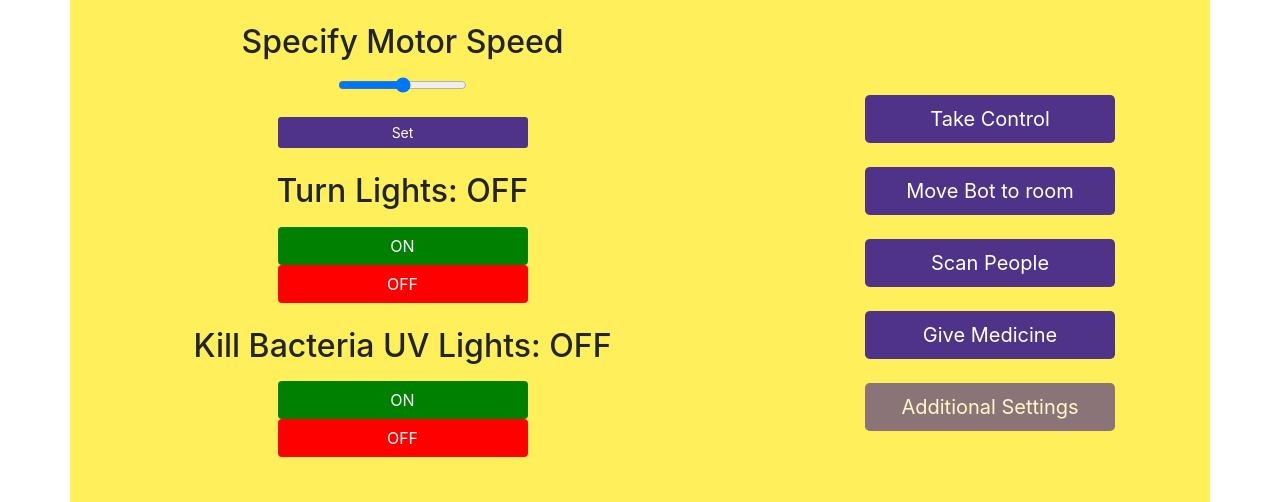
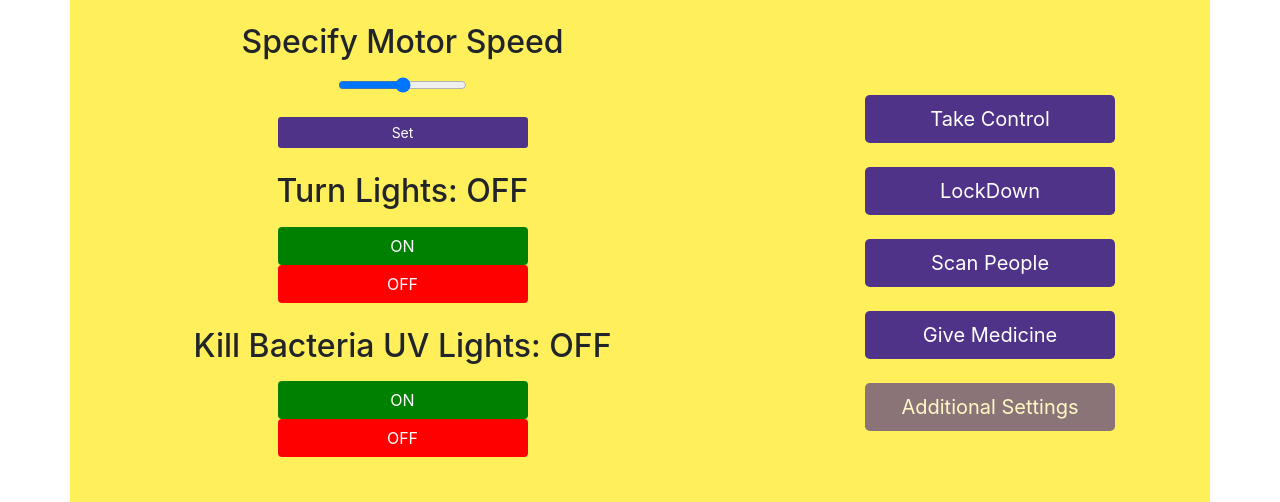
Before and after one commit to harshithtunuguntla/CoviBot, a Flask app: page /additional_settings in a window 1280 px wide. Shown: the part 124-626 px from the top of the page. Run offline with Flask 2, Linux system fonts and the light colour scheme; some libraries are stand-ins or nearby versions.

Commit message:
changes of menu table in all files(html)

```diff
--- a/templates/additional_settings.html
+++ b/templates/additional_settings.html
@@ -174,33 +174,32 @@
                 <br>
                 <br>
 
-
                 <div class="row justify-content-end">
-                <button type="button" class="btn btn-default btn-lg"  onclick="location.href = '/dashboard_1'" >Take Control</button>
+                    <button type="button" class="btn btn-default btn-lg " onclick="location.href = '/dashboard_1'">Take Control</button>
                     </div>
 
                     <br>
 
                     <div class="row justify-content-end">
-                <button type="button" class="btn btn-default btn-lg" >Move Bot to room</button>
+                    <button type="button" class="btn btn-default btn-lg"  onclick="location.href = '/lockdown'">LockDown</button>
                     </div>
 
                     <br>
 
                     <div class="row justify-content-end">
-                <button type="button" class="btn btn-default btn-lg" onclick="location.href = '/monitorning'">Scan People</button>
+                    <button type="button" class="btn btn-default btn-lg" onclick="location.href = '/monitoring'">Scan People</button>
                     </div>
 
                     <br>
 
                     <div class="row justify-content-end">
-                <button type="button" class="btn btn-default btn-lg" >Give Medicine</button>
+                    <button type="button" class="btn btn-default btn-lg" onclick="location.href = '/medicine'" >Give Medicine</button>
                     </div>
 
                     <br>
 
                     <div class="row justify-content-end">
-                <button type="button" class="btn btn-default btn-lg disabled" >Additional Settings</button>
+                    <button type="button" class="btn btn-default btn-lg disabled" onclick="location.href = '/additional_settings'">Additional Settings</button>
                     </div>
 
                 <br>
--- a/templates/dashboard_1.html
+++ b/templates/dashboard_1.html
@@ -147,7 +147,7 @@
 
 
                 <div class="row justify-content-end">
-                <button type="button" class="btn btn-default btn-lg disabled" >Take Control</button>
+                <button type="button" class="btn btn-default btn-lg disabled" onclick="location.href = '/dashboard_1'">Take Control</button>
                 </div>
 
                 <br>
@@ -165,7 +165,7 @@
                 <br>
 
                 <div class="row justify-content-end">
-                <button type="button" class="btn btn-default btn-lg" >Give Medicine</button>
+                <button type="button" class="btn btn-default btn-lg" onclick="location.href = '/medicine'" >Give Medicine</button>
                 </div>
 
                 <br>
```
Also changed, not shown: templates/lockdown.html (+6 -5 lines), templates/monitoring.html (+6 -5 lines). Lines whose indentation alone changed are shown as unchanged.
